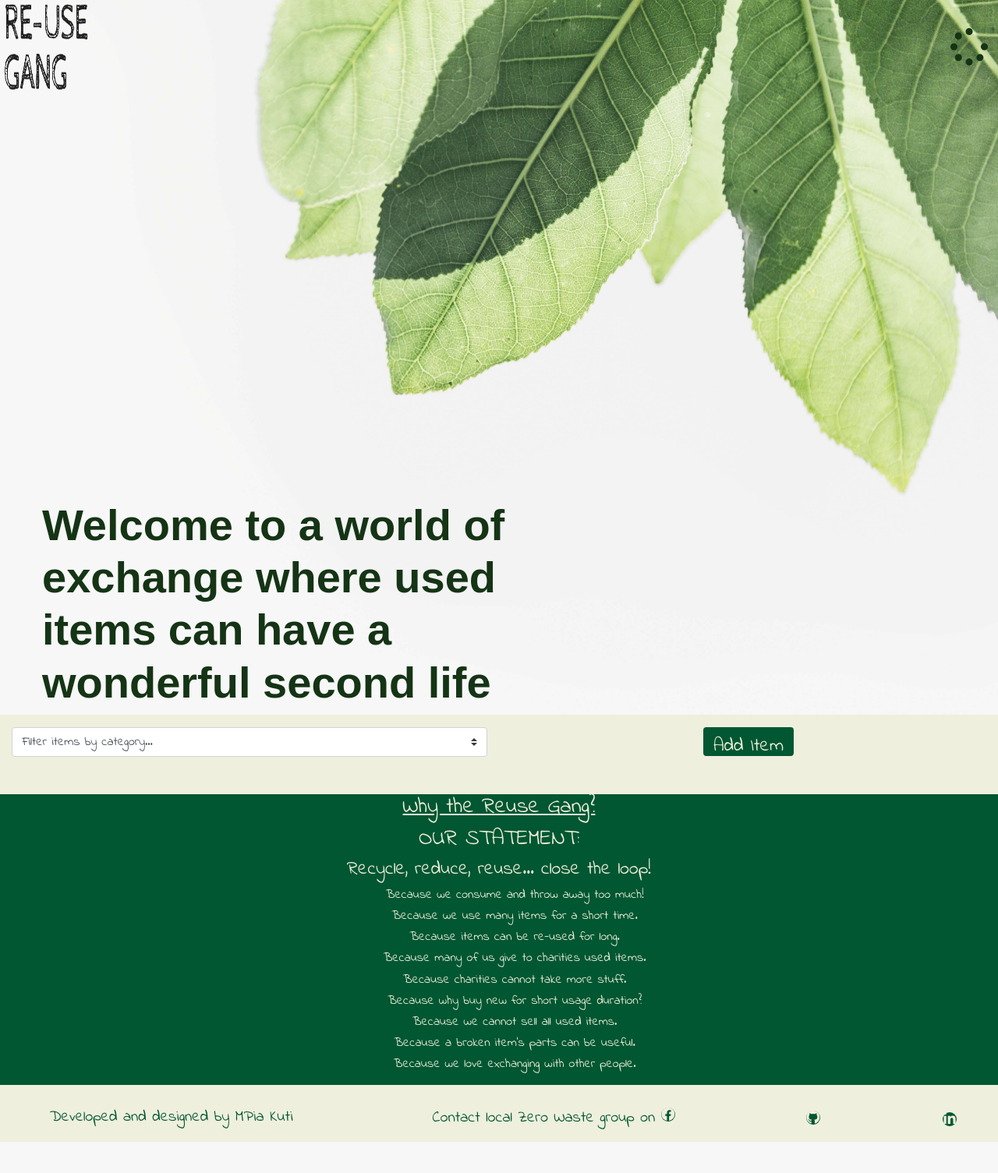
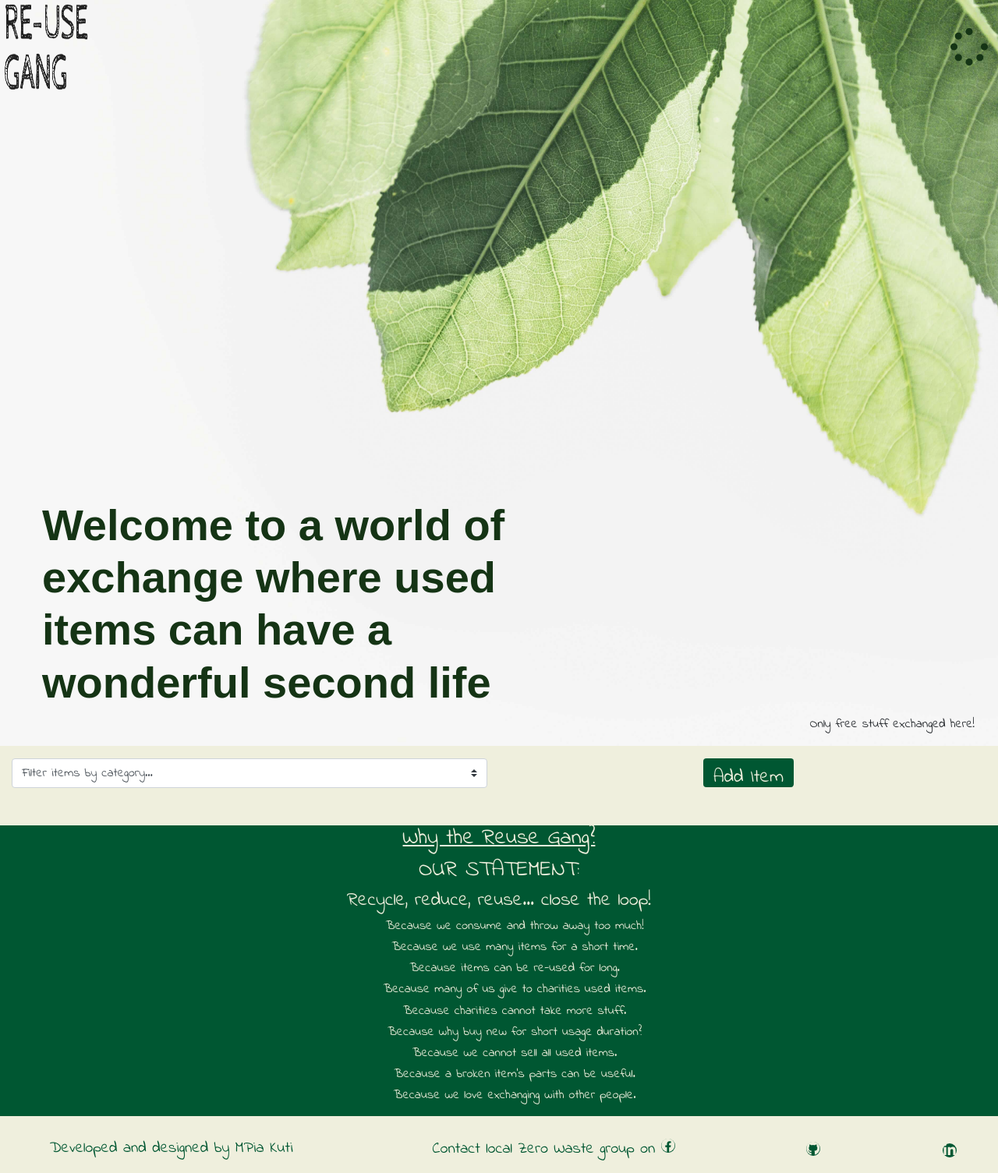
Before and after one commit to mkuti/reuse_gang_project, a Flask app: page / in a window 1280 px wide. Shown: the whole page at 78% size. Before the commit the page ends 1465 px from the top, so only its background shows below. Run offline with Flask 2, Linux system fonts and the light colour scheme; data that the repository does not hold is empty; some libraries are stand-ins or nearby versions; some web fonts are replaced.

Commit message:
added small attention text

```diff
--- a/templates/components/homeimage.html
+++ b/templates/components/homeimage.html
@@ -9,6 +9,7 @@
                     <div class="col-12">
                         <h1 class="attention d-block d-sm-none">Give a new wonderful life to attractive used items?</h1>
                         <h1 class="attention d-none d-sm-block">Welcome to a world of exchange where used items can have a wonderful second life</h1>
+                        <p class='small-p text-right'>Only free stuff exchanged here!</p>
                     </div>
                 </div>
                 </div>
```
